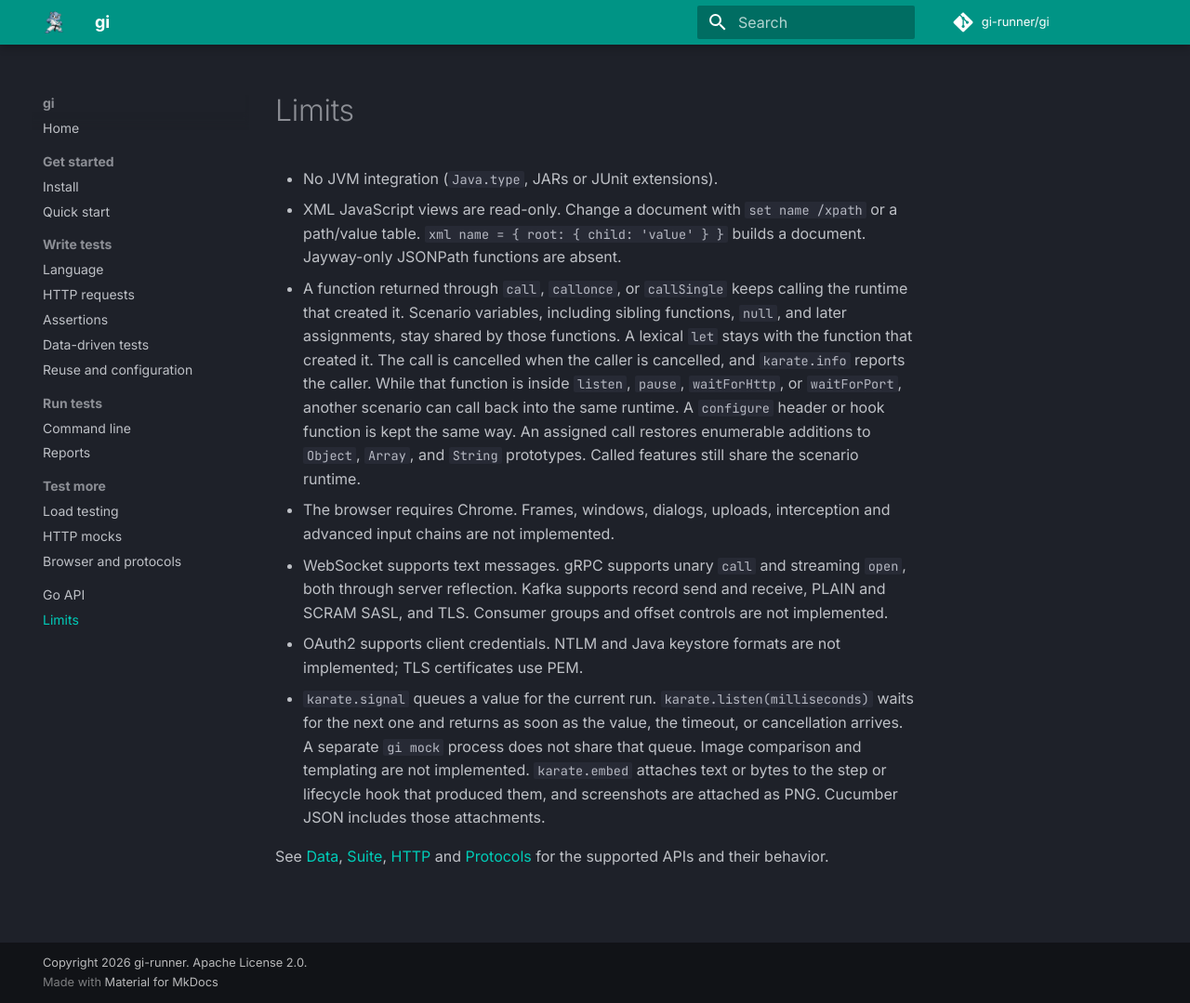
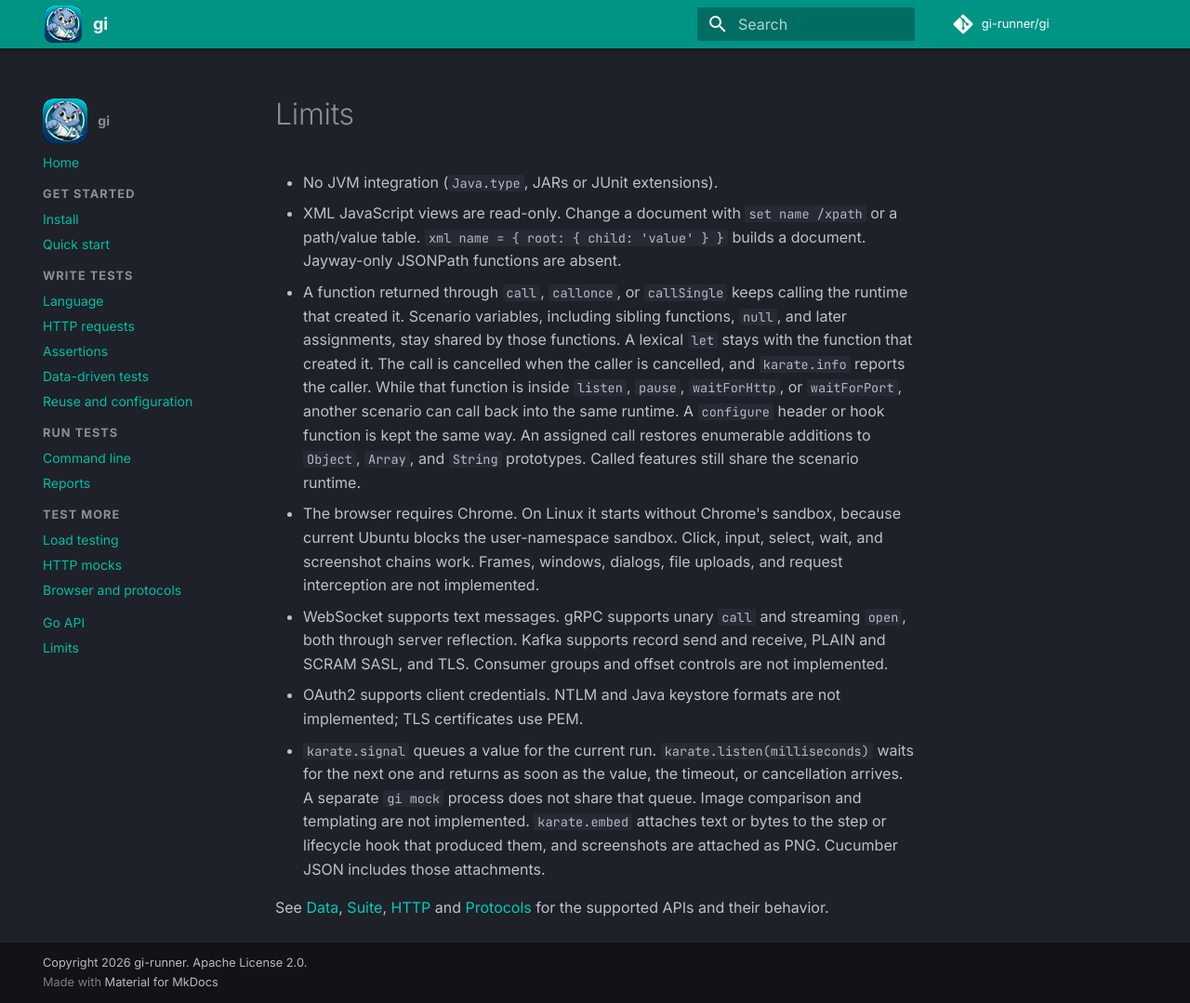
Before and after one commit to gi-runner/gi, an MkDocs documentation site: the page built from docs/limits.md, in a window 1280 px wide and 1079 px high. Shown: the whole window at 93% size. Built offline with MkDocs 1.6.1 and Material for MkDocs 9.7.7, drawn with Linux system fonts in a browser that asks for light colours; comment, search, counter and statistics services are not loaded.

Commit message:
Make the docs mark and navigation easier to read.
The header was shrinking the full-body mascot, and section labels looked like links.

```diff
--- a/docs/limits.md
+++ b/docs/limits.md
@@ -3,7 +3,7 @@
 - No JVM integration (`Java.type`, JARs or JUnit extensions).
 - XML JavaScript views are read-only. Change a document with `set name /xpath` or a path/value table. `xml name = { root: { child: 'value' } }` builds a document. Jayway-only JSONPath functions are absent.
 - A function returned through `call`, `callonce`, or `callSingle` keeps calling the runtime that created it. Scenario variables, including sibling functions, `null`, and later assignments, stay shared by those functions. A lexical `let` stays with the function that created it. The call is cancelled when the caller is cancelled, and `karate.info` reports the caller. While that function is inside `listen`, `pause`, `waitForHttp`, or `waitForPort`, another scenario can call back into the same runtime. A `configure` header or hook function is kept the same way. An assigned call restores enumerable additions to `Object`, `Array`, and `String` prototypes. Called features still share the scenario runtime.
-- The browser requires Chrome. Frames, windows, dialogs, uploads, interception and advanced input chains are not implemented.
+- The browser requires Chrome. On Linux it starts without Chrome's sandbox, because current Ubuntu blocks the user-namespace sandbox. Click, input, select, wait, and screenshot chains work. Frames, windows, dialogs, file uploads, and request interception are not implemented.
 - WebSocket supports text messages. gRPC supports unary `call` and streaming `open`, both through server reflection. Kafka supports record send and receive, PLAIN and SCRAM SASL, and TLS. Consumer groups and offset controls are not implemented.
 - OAuth2 supports client credentials. NTLM and Java keystore formats are not implemented; TLS certificates use PEM.
 - `karate.signal` queues a value for the current run. `karate.listen(milliseconds)` waits for the next one and returns as soon as the value, the timeout, or cancellation arrives. A separate `gi mock` process does not share that queue. Image comparison and templating are not implemented. `karate.embed` attaches text or bytes to the step or lifecycle hook that produced them, and screenshots are attached as PNG. Cucumber JSON includes those attachments.
--- /dev/null
+++ b/docs/stylesheets/extra.css
@@ -0,0 +1,45 @@
+.md-header__button.md-logo {
+  margin: .2rem .15rem .2rem .6rem;
+  padding: .1rem;
+}
+
+.md-header__button.md-logo img,
+.md-nav__button.md-logo img {
+  width: 2rem;
+  height: 2rem;
+  border-radius: 22%;
+}
+
+.md-nav__title .md-nav__button.md-logo {
+  display: inline-block;
+  margin: 0 .4rem .15rem 0;
+  padding: 0;
+  vertical-align: middle;
+}
+
+[dir=ltr] .md-header__title {
+  margin-left: .35rem;
+}
+
+@media screen and (max-width: 76.234375em) {
+  .md-header__button.md-logo {
+    display: inline-block;
+  }
+}
+
+.md-nav--primary .md-nav__item--section > .md-nav__link {
+  margin-top: .35rem;
+  color: var(--md-default-fg-color--light);
+  font-size: .64rem;
+  font-weight: 700;
+  letter-spacing: .08em;
+  text-transform: uppercase;
+}
+
+.md-nav--primary .md-nav__item:not(.md-nav__item--section) > .md-nav__link {
+  color: var(--md-accent-fg-color);
+}
+
+.md-nav--primary .md-nav__item:not(.md-nav__item--section) > .md-nav__link:hover {
+  text-decoration: underline;
+}
--- a/mkdocs.yml
+++ b/mkdocs.yml
@@ -10,7 +10,7 @@ site_dir: site
 theme:
   name: material
   custom_dir: overrides
-  logo: mascot.png
+  logo: icon.jpg
   favicon: icon.jpg
   palette:
     scheme: slate
@@ -26,6 +26,9 @@ theme:
     - content.code.copy
     - toc.follow
     - search.suggest
+
+extra_css:
+  - stylesheets/extra.css
 
 markdown_extensions:
   - admonition
```
